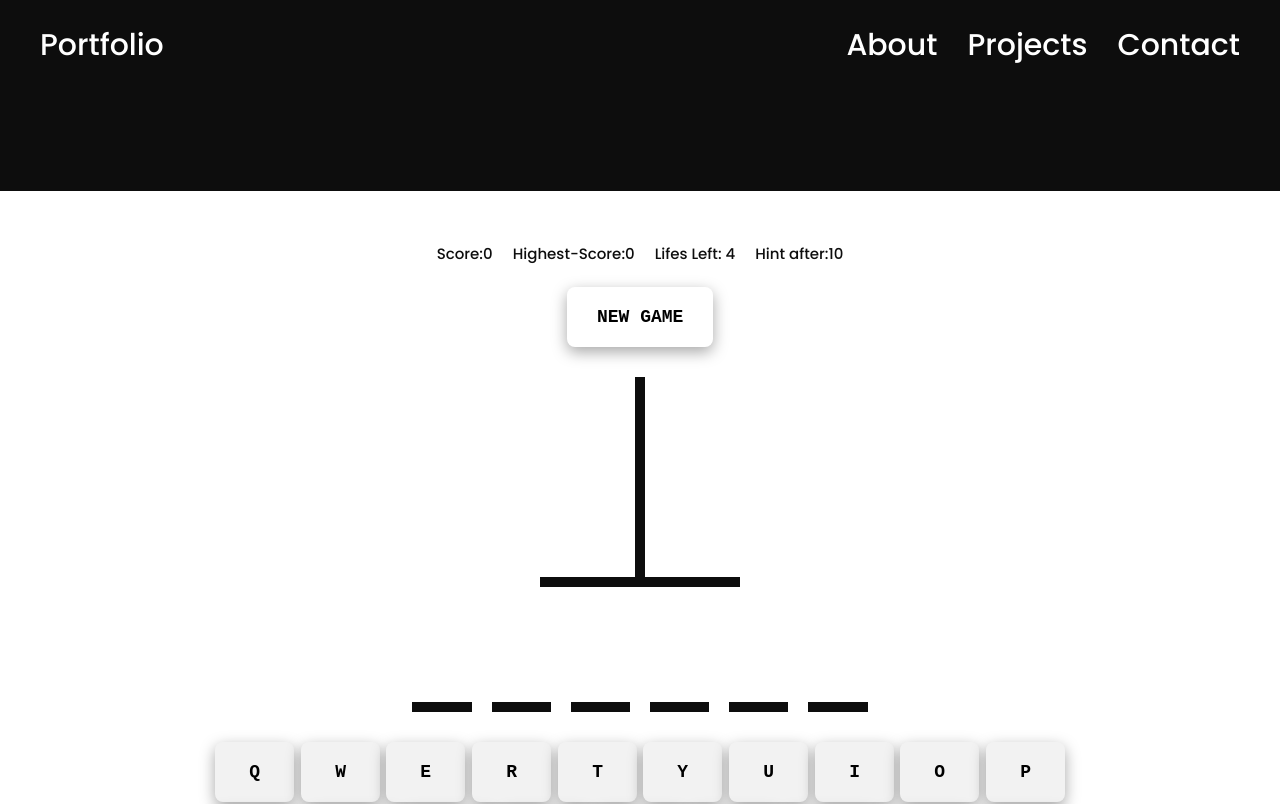
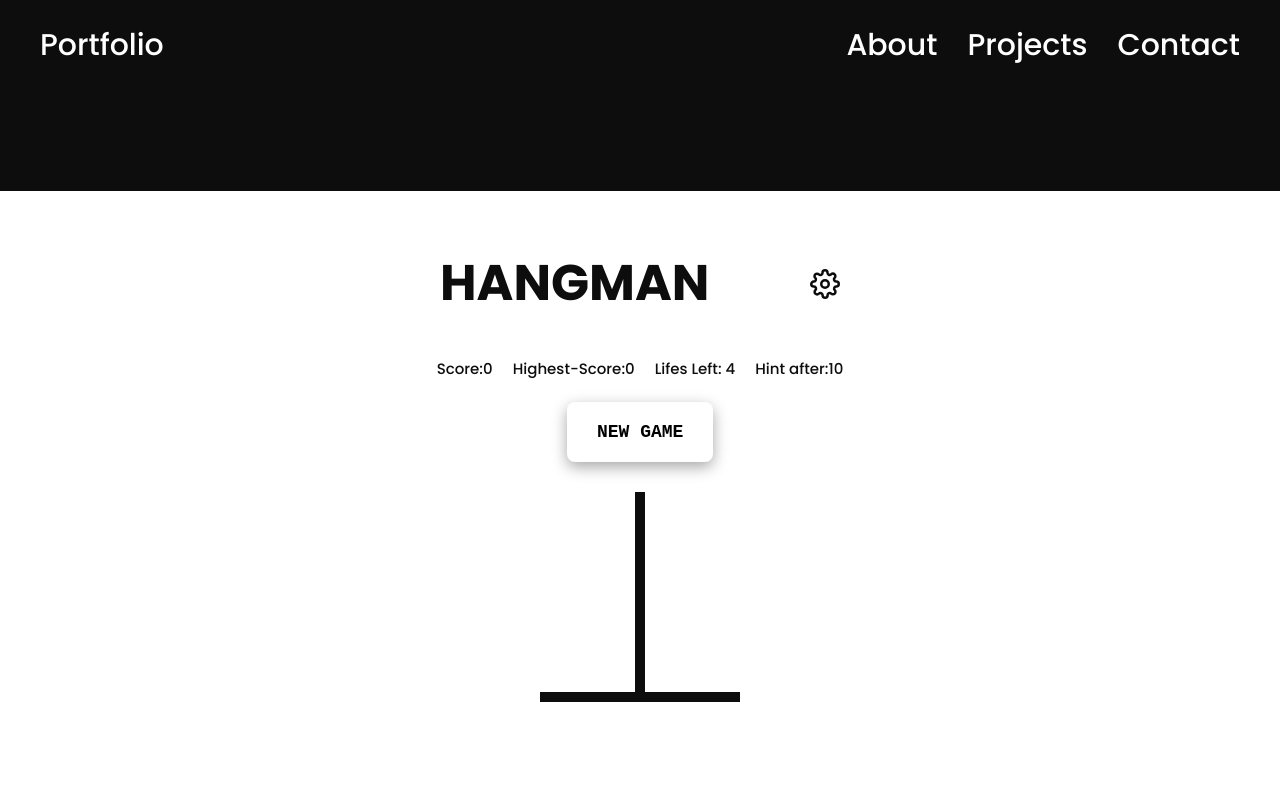
Before and after one commit to anxhirr/anxhirr.github.io, a React (Create React App) app: page /hangman-game in a window 1280 px wide. Shown: the top 804 px of the page. Built offline with nearby package versions, Linux system fonts and the light colour scheme.

Commit message:
hangman=>implemented a barebones settings menu

```diff
--- a/src/components/hangman/Hangman.js
+++ b/src/components/hangman/Hangman.js
@@ -8,6 +8,7 @@ import HangmanWord from './HangmanWord';
 import HangmanKeyboard from './HangmanKeyboard';
 import WinLosePopUp from './WinLosePopUp';
 import PARTS from './PARTS';
+import HangmanSettings from './HangmanSettings';
 
 const TRIES__LEFT = PARTS.length;
 
@@ -19,7 +20,7 @@ const Hangman = () => {
   const { highestScore } = useSelector((state) => state.hangman);
   const { lifes } = useSelector((state) => state.hangman);
   const { remainingTime } = useSelector((state) => state.hangman);
-  const { showModule } = useSelector((state) => state.hangman);
+  const { showModal } = useSelector((state) => state.hangman);
   const { keyHint } = useSelector((state) => state.hangman);
 
   const incorrectLetters = guessedLetters.filter(
@@ -53,13 +54,15 @@ const Hangman = () => {
   return (
     <section className='hangman'>
       <div className='hangman__content'>
-        {showModule && (
+        {showModal && (
           <WinLosePopUp
             startNewGame={startNewGame}
             hasLost={hasLost}
             hasWon={hasWon}
           />
         )}
+
+        <HangmanSettings />
 
         <HangManDashboard startNewGame={startNewGame} hasLost={hasLost} />
         <HangmanBody
--- /dev/null
+++ b/src/components/hangman/HangmanSettings.jsx
@@ -0,0 +1,25 @@
+import React, { useState } from 'react';
+import { FiSettings } from 'react-icons/fi';
+import SettingsPopUp from './SettingsPopUp';
+
+const HangmanSettings = () => {
+  const [showSettings, setShowSettings] = useState(false);
+
+  const handleSettings = () => {
+    setShowSettings(true);
+  };
+
+  return (
+    <>
+      {showSettings && <SettingsPopUp setShowSettings={setShowSettings} />}
+      <div className='hangman__header'>
+        <div className='hangman__heading'>Hangman</div>
+        <span onClick={handleSettings} className='hangman__settings-icon--box'>
+          <FiSettings className='hangman__settings-icon' />
+        </span>
+      </div>
+    </>
+  );
+};
+
+export default HangmanSettings;
--- /dev/null
+++ b/src/components/hangman/SettingsPopUp.jsx
@@ -0,0 +1,63 @@
+import React, { useRef } from 'react';
+import useOnClickOutside from '../../hooks/useOnClickOutside';
+import Overlay from '../overlay/Overlay';
+import { AiOutlineArrowRight } from 'react-icons/ai';
+import { AiOutlineCloseCircle } from 'react-icons/ai';
+
+const SettingsPopUp = ({ setShowSettings }) => {
+  const onClickOutside = useRef();
+
+  useOnClickOutside(onClickOutside, () => {
+    setShowSettings(false);
+  });
+
+  const handleClose = () => setShowSettings(false);
+
+  return (
+    <Overlay>
+      <div ref={onClickOutside} className='hangman__modal--box'>
+        <div className='hangman__modal'>
+          <div className='hangman__settings'>
+            <div className='hangman__settings-head'>
+              <div className='hangman__settings--heading'>Settings</div>
+              <div
+                onClick={handleClose}
+                className='hangman__settings-icon--box'
+              >
+                <AiOutlineCloseCircle />
+              </div>
+            </div>
+
+            <ul className='hangman__settings-box'>
+              <li className='hangman__settings--theme'>
+                <p>Theme</p>
+                <span>
+                  <AiOutlineArrowRight />
+                </span>
+                <span className='hangman__settings--details'>no theme set</span>
+              </li>
+              <li className='hangman__settings--language'>
+                <p>Language</p>
+                <span>
+                  <AiOutlineArrowRight />
+                </span>
+                <span className='hangman__settings--details'>English</span>
+              </li>
+              <li className='hangman__settings--auth'>
+                <p>Log in</p>
+                <span>
+                  <AiOutlineArrowRight />
+                </span>
+                <span className='hangman__settings--details'>
+                  no account linked
+                </span>
+              </li>
+            </ul>
+          </div>
+        </div>
+      </div>
+    </Overlay>
+  );
+};
+
+export default SettingsPopUp;
--- a/src/pages/MemoryPage.js
+++ b/src/pages/MemoryPage.js
@@ -1,5 +1,5 @@
 import React from 'react';
-import Memory from '../components/memory/Memory';
+import Memory from '../components/memory-game/Memory';
 
 const MemoryPage = () => {
   return <Memory />;
--- a/src/sass/pages/_hangman.scss
+++ b/src/sass/pages/_hangman.scss
@@ -10,6 +10,32 @@
     padding: 5rem 0;
     position: relative;
     width: 100%;
+  }
+
+  &__header {
+    display: flex;
+    justify-content: space-between;
+    align-items: center;
+    gap: 1rem;
+    width: 100%;
+    max-width: 40rem;
+  }
+
+  &__heading {
+    font-size: 5rem;
+    font-weight: 700;
+    text-transform: uppercase;
+  }
+  &__settings {
+    &-icon {
+      &--box {
+        width: 3rem;
+        cursor: pointer;
+        display: flex;
+        justify-content: center;
+        align-items: center;
+      }
+    }
   }
 
   &__dashboard--box {
@@ -277,8 +303,10 @@
     @include absCenter;
     position: fixed;
     background-color: #fff;
-    border-radius: 0.5rem;
+    border-radius: 1.5rem;
     z-index: 1000;
+    max-width: 40rem;
+    width: 100%;
   }
   &__modal {
     color: var(--clr-black--1);
@@ -292,4 +320,49 @@
       gap: 2rem;
     }
   }
+
+  &__settings {
+    display: flex;
+    flex-direction: column;
+    gap: 4rem;
+
+    &-head {
+      display: flex;
+      justify-content: space-between;
+      align-items: center;
+      gap: 3rem;
+      font-size: 2.5rem;
+    }
+    &-box {
+      display: flex;
+      flex-direction: column;
+      gap: 2rem;
+
+      & li {
+        display: flex;
+        justify-content: space-between;
+        font-size: 1.9rem;
+        cursor: pointer;
+        padding: 2rem 2rem 4rem 2rem;
+        background-color: var(--clr-white-2);
+        border-radius: 1rem;
+        position: relative;
+        box-shadow: var(--box-shadow-keyboard);
+      }
+    }
+
+    &--details {
+      position: absolute;
+      font-size: 1.5rem;
+      top: 4.5rem;
+      left: 2rem;
+    }
+
+    // &--theme {
+    // }
+    // &--language {
+    // }
+    // &--auth {
+    // }
+  }
 }
--- a/src/store/Hangman-slice.js
+++ b/src/store/Hangman-slice.js
@@ -16,7 +16,8 @@ const initialState = {
   highestScore: 0,
   remainingTime: TIME__LIMIT,
   keyHint: null,
-  showModule: false,
+  showModal: false,
+  showSettingsModule: false,
 };
 
 const hangmanSlice = createSlice({
@@ -60,10 +61,13 @@ const hangmanSlice = createSlice({
       state.keyHint = null;
     },
     toggleShowModal: (state) => {
-      state.showModule = !state.showModule;
+      state.showModal = !state.showModal;
     },
     setShowModal: (state, action) => {
-      state.showModule = action.payload;
+      state.showModal = action.payload;
+    },
+    toggleShowSettingsModal: (state) => {
+      state.showSettingsModule = !state.showSettingsModule;
     },
   },
 });
```
Also changed, not shown: src/components/hangman/auth/Auth.js (added, +7 -0 lines).
